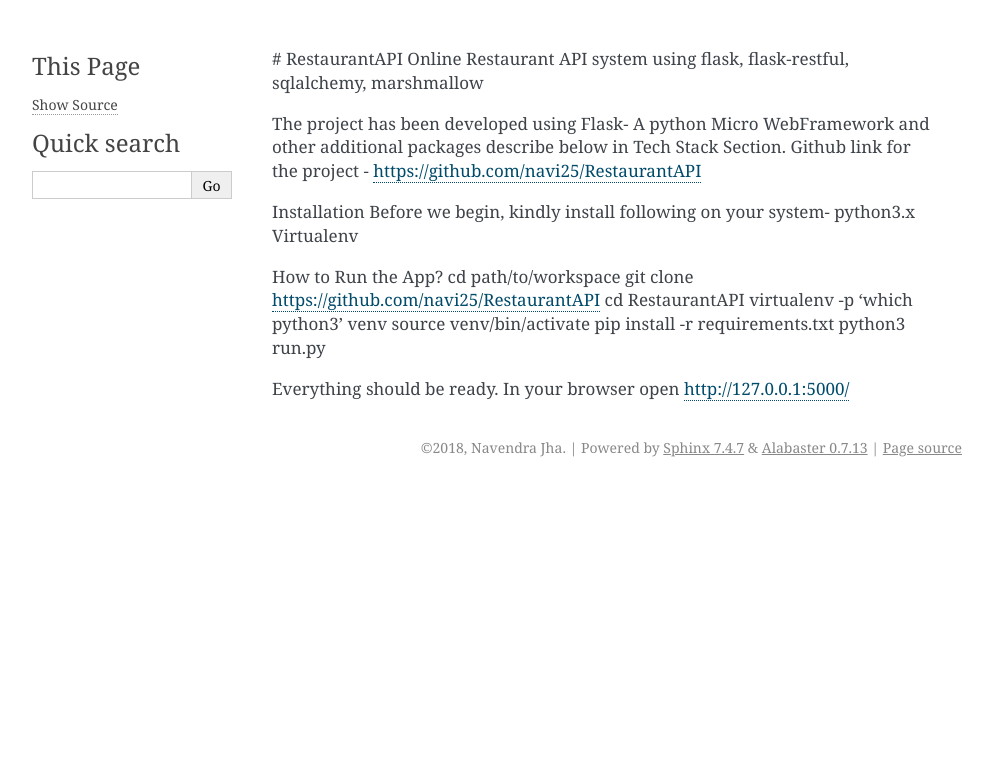
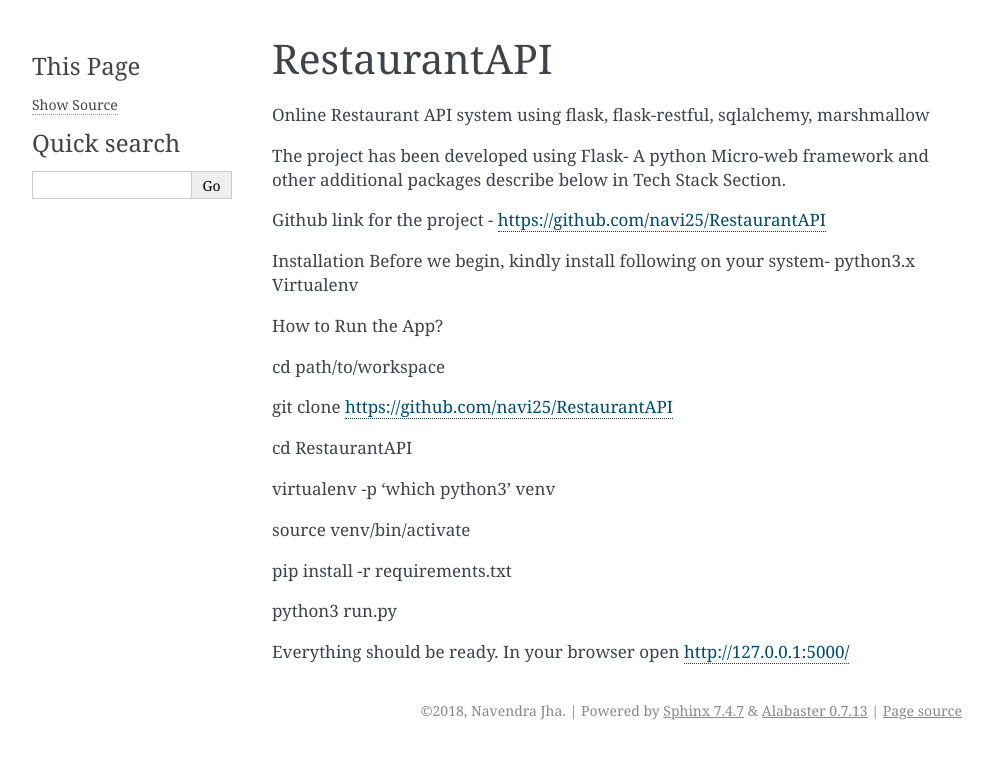
Before and after one commit to navi25/RestaurantAPI, a Sphinx documentation site: the page built from docs/index.rst, in a window 1280 px wide. Shown: the top 759 px of the page, without its empty margins (148-1141 px from the left). Built offline with Sphinx 7.4.7, drawn with Linux system fonts in a browser that asks for light colours.

Commit message:
Modified index.rst

```diff
--- a/docs/index.rst
+++ b/docs/index.rst
@@ -1,7 +1,10 @@
-# RestaurantAPI
+***************
+RestaurantAPI
+***************
 Online Restaurant API system using flask, flask-restful, sqlalchemy, marshmallow
 
-The project has been developed using Flask- A python Micro WebFramework and other additional packages describe below in Tech Stack Section.
+The project has been developed using Flask- A python Micro-web framework and other additional packages describe below in Tech Stack Section.
+
 Github link for the project - https://github.com/navi25/RestaurantAPI
 
 Installation
@@ -10,12 +13,19 @@ python3.x
 Virtualenv
 
 How to Run the App?
+
 cd path/to/workspace
+
 git clone https://github.com/navi25/RestaurantAPI
+
 cd RestaurantAPI
+
 virtualenv -p ‘which python3’ venv
+
 source  venv/bin/activate
+
 pip install -r requirements.txt
+
 python3 run.py
 
 Everything should be ready. In your browser open http://127.0.0.1:5000/
```
